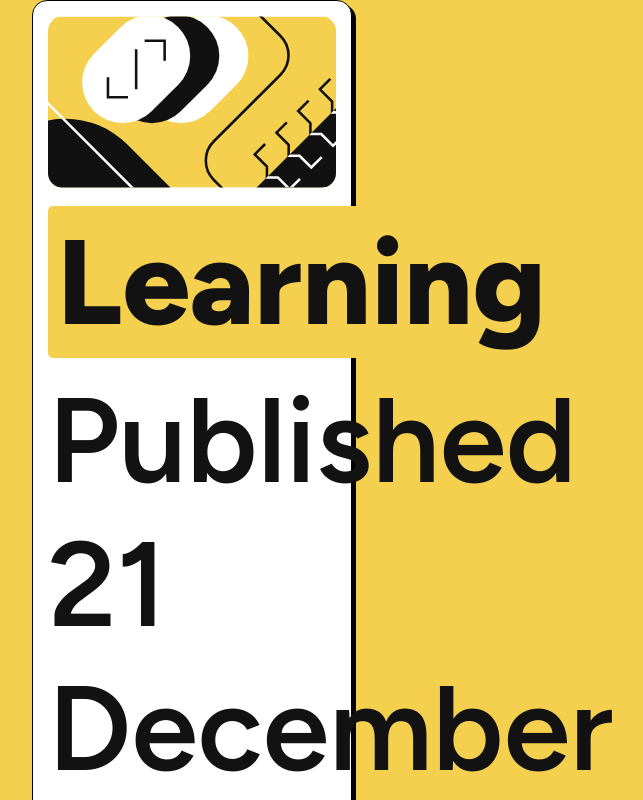
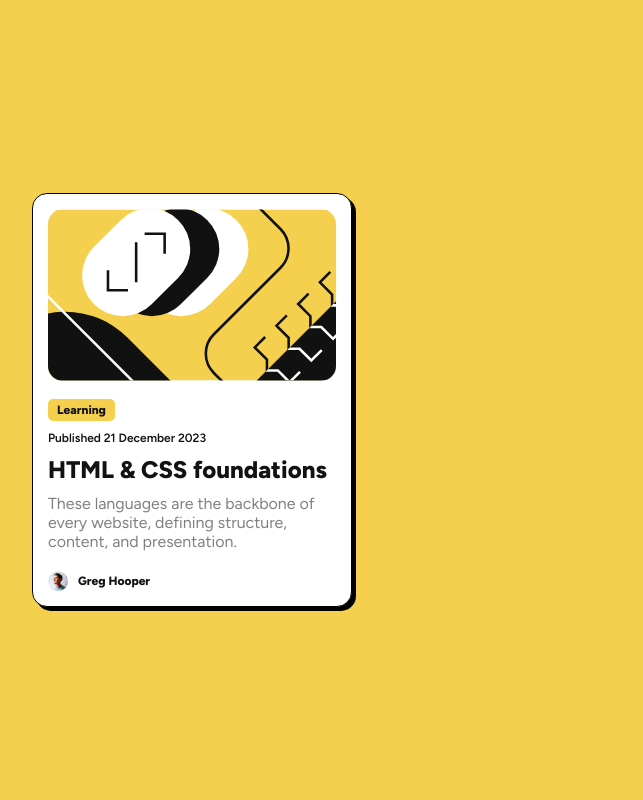
Before and after one commit to cabbagepancakes/fantastic-waddle, a plain HTML site: page index.html in a window 1280 px wide. Shown: the top 800 px of the page, without its empty margins (448-1091 px from the left). Drawn offline with Linux system fonts and the light colour scheme.

Commit message:
undo font size change

```diff
--- a/style.css
+++ b/style.css
@@ -5,7 +5,7 @@
     --clr-black:hsl(0, 0%, 7%);
     --br:15px;
     --ff: 'Figtree', sans-serif;
-    --fs-small:12rem;
+    --fs-small:1.2rem;
 
 }
 
```
